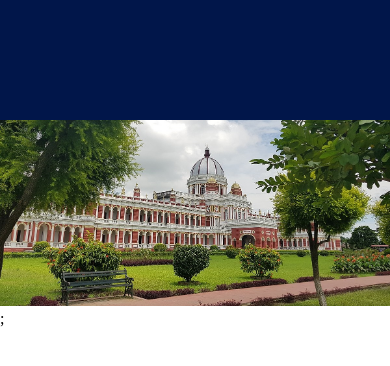
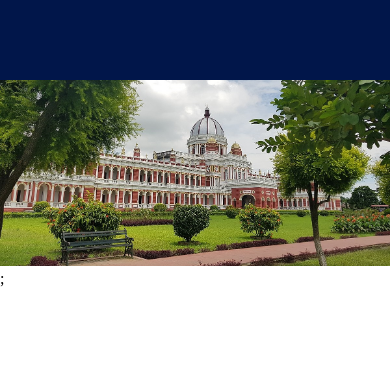
Before and after one commit to abk2191/coochbehar, a React (Vite) app: page / in a window 390 px wide. Shown: the top 366 px of the page. Built offline with nearby package versions, Linux system fonts and the light colour scheme.

Commit message:
Added new features

```diff
--- a/src/index.css
+++ b/src/index.css
@@ -20,3 +20,10 @@ body {
   object-fit: cover; /* Makes the image behave like background-size: cover */
   /* Places image behind the content */
 }
+
+/* Mobile Responsive */
+@media (max-width: 768px) {
+  .nav-bar {
+    height: 80px;
+  }
+}
```
Also changed, not shown: src/Banner.jsx (+0 -10 lines).
